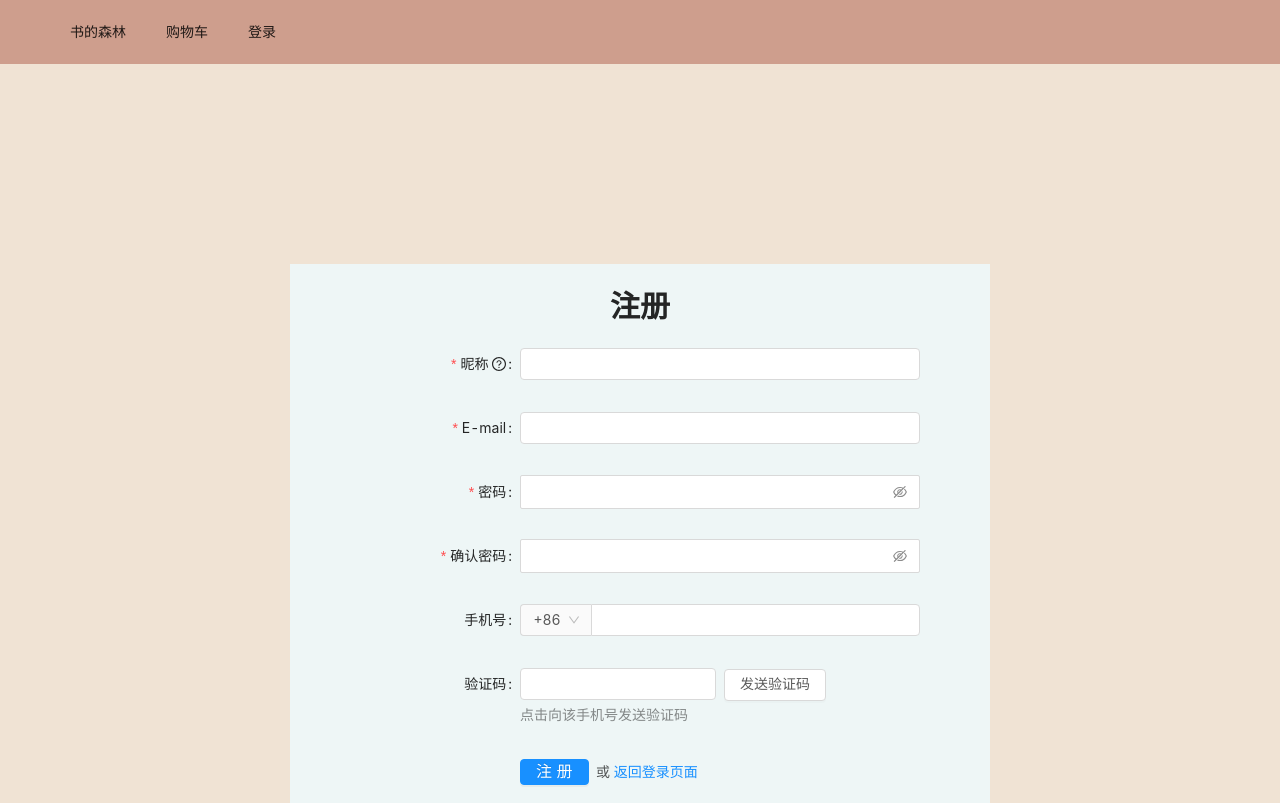
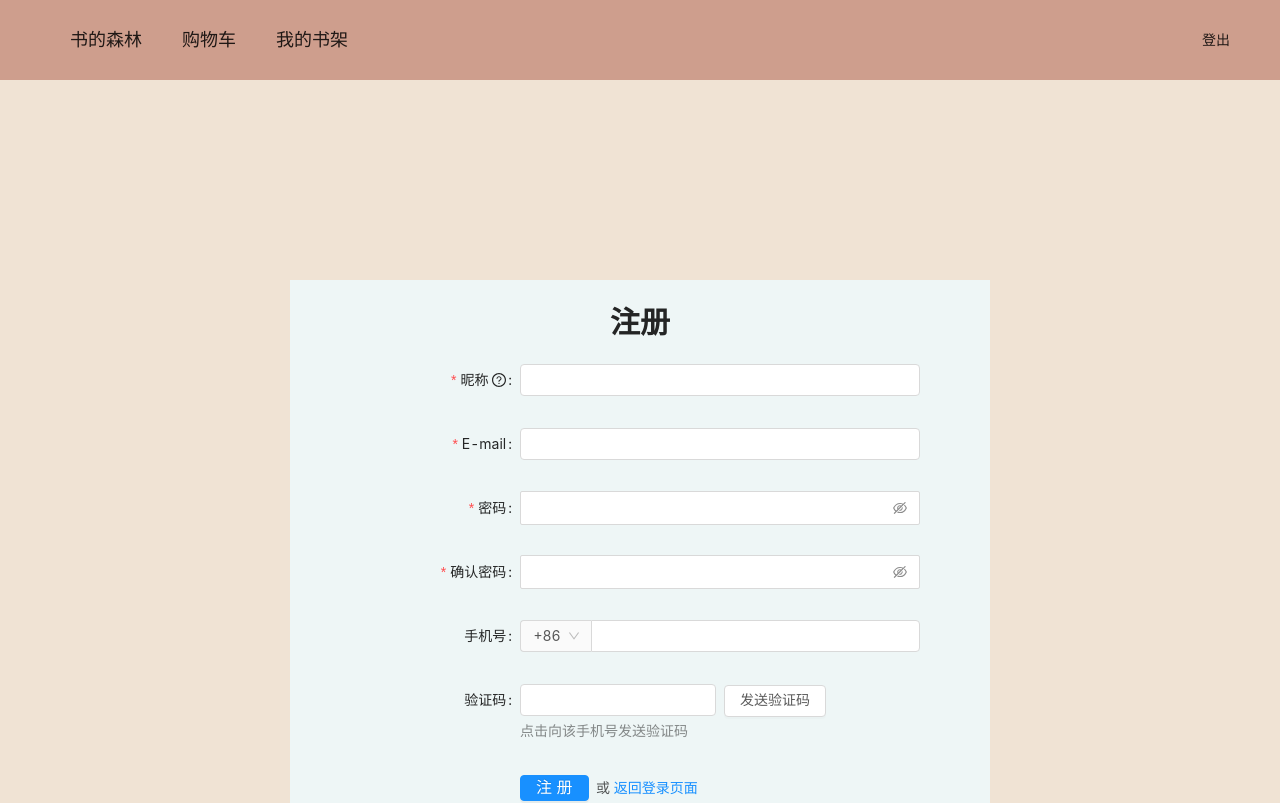
Before and after one commit to crispika/book-pecker, a React (Create React App) app in the folder bookpecker/: page /register in a window 1280 px wide. Shown: the top 803 px of the page. Built offline with nearby package versions, Linux system fonts and the light colour scheme.

Commit message:
登录页面后续功能_记住密码,条件渲染,header登出功能,都有问题卡住没写完_(:з」∠)_

```diff
--- a/bookpecker/package.json
+++ b/bookpecker/package.json
@@ -15,6 +15,7 @@
     "prop-types": "^15.7.2",
     "react": "^16.13.1",
     "react-app-rewired": "^2.1.6",
+    "react-cookies": "^0.1.1",
     "react-dom": "^16.13.1",
     "react-redux": "^7.2.0",
     "react-router-dom": "^5.2.0",
--- a/bookpecker/src/App.js
+++ b/bookpecker/src/App.js
@@ -18,6 +18,8 @@ const { Content, Footer } = Layout;
 
 export default class App extends Component {
 
+
+
     render() {
         return (
             <div>
@@ -28,8 +30,8 @@ export default class App extends Component {
                         <Switch>
                             <Route path='/books' component={BookList} />
                             <Route path='/trolley' component={Trolley}/>
+                            <Route path="/register" component={Register}/>
                             <Route path='/login' component={Login}/>
-                            <Route path="/register" component={Register}/>
                             <Route path='/user' component={User}/>
                             <Route path="/description/:id" component={Description}/>
                             <Redirect to='/books' />
--- /dev/null
+++ b/bookpecker/src/pages/header/header.css
@@ -0,0 +1,17 @@
+.header {
+  display: flex;
+  justify-content: space-between;
+  height: 80px;
+}
+.header .menu {
+  line-height: 80px;
+  display: inline-block;
+  width: 90%;
+  height: 100%;
+  border: none;
+  font-size: 18px;
+}
+.header .logOut {
+  line-height: 80px;
+}
+/*# sourceMappingURL=./header.css.map */
--- a/bookpecker/src/pages/header/header.jsx
+++ b/bookpecker/src/pages/header/header.jsx
@@ -2,14 +2,39 @@ import React, { Component } from 'react'
 import { Layout, Menu } from 'antd'
 import { NavLink } from 'react-router-dom'
 import { header_bg_color } from "../../assets/color";
+import {useLoginStatus} from "../../utils/hooks"
+import "./header.less"
+import logo from "./img/pecker-logo.png"
 
 const { Header } = Layout;
 
 export default class MyHeader extends Component {
+    constructor(props){
+        super(props)
+        console.log("props")
+        console.log(props);
+    }
+
+    handleLogout = () => {
+        //TODO 登出操作
+
+        // 跳转至/books
+        //XXX 为什么此处props是空的？
+        this.props.history.push("/books");
+    }
+
     render() {
+        //XXX just for test
+        const isLogin = true;
+        // const isLogin = useLoginStatus();
         return (
             <Header style={{ backgroundColor: header_bg_color }} className="header">
-                <Menu style={{ backgroundColor: header_bg_color }} mode="horizontal" defaultSelectedKeys={['1']}>
+                <Menu
+                    className="menu"
+                    style={{ backgroundColor: header_bg_color }}
+                    mode="horizontal"
+                    defaultSelectedKeys={['1']}
+                >
 
                     <Menu.Item key="book-list">
                         <NavLink to='/books'>书的森林 </NavLink>
@@ -17,13 +42,16 @@ export default class MyHeader extends Component {
                     <Menu.Item key="trolley">
                         <NavLink to="/trolley">购物车</NavLink>
                     </Menu.Item>
-                    <Menu.Item key="login">
+                    {!isLogin &&
+                    (<Menu.Item key="login">
                         <NavLink to="/login">登录</NavLink>
-                    </Menu.Item>
-                    {/* <Menu.Item key="user">
+                    </Menu.Item>)}
+                    {isLogin && (<Menu.Item key="user">
                         <NavLink to="/user">我的书架</NavLink>
-                    </Menu.Item> */}
+                    </Menu.Item>)}
                 </Menu>
+                {isLogin &&
+                    <div className="logOut" onClick={this.handleLogout}>登出</div>}
             </Header>
         )
     }
--- /dev/null
+++ b/bookpecker/src/pages/header/header.less
@@ -0,0 +1,22 @@
+@dark-red:#98554B;
+
+.header{
+    display: flex;
+    justify-content: space-between;
+    height: 80px;
+    .menu{
+        line-height: 80px;
+        display: inline-block;
+        width: 90%;
+        height: 100%;
+        border: none;
+        font-size: 18px;
+    }
+    .logOut{
+        line-height: 80px;
+    }
+    .logOut:hover{
+
+    }
+
+}
--- a/bookpecker/src/pages/login/login.jsx
+++ b/bookpecker/src/pages/login/login.jsx
@@ -2,20 +2,37 @@ import React, { Component } from 'react'
 import { Form, Input, Button, Checkbox } from 'antd';
 import { UserOutlined, LockOutlined } from '@ant-design/icons';
 import "./login.less"
-import {Link} from "react-router-dom"
-import {notifyFailure} from "../../utils/notification"
+import { Link } from "react-router-dom"
+import { notifyFailure } from "../../utils/notification"
+import cookie from 'react-cookies'
 
 
-export default class Login extends Component {
+// const Login = () => {
+class Login extends Component {
+    constructor(props) {
+        super(props);
+        console.log(props)
+        this.state = {
+            isRemembered: cookie.load('isRemembered') || false
+        }
+    }
 
+    // const onFinish = (values) => {
     onFinish = (values) => {
-        console.log('Received values of form: ',values);
-        const {email,password,remember} = values
-        //TODO 发送ajax请求数据
+        console.log('Received values of form: ', values);
+        const { email, password, remember } = values
+        //TODO redux发送ajax请求数据
 
         //TODO 成功，返回主页; 错误，弹出Notification
-        notifyFailure("遇到电波错误","登录失败(ಥ_ಥ)，请稍后再试。")
-      };
+        notifyFailure("遇到电波错误", "登录失败(ಥ_ಥ)，请稍后再试。")
+    };
+
+    handleRememberPwd = (e) => {
+        console.log(e)
+        // const value = e.target.name === 'isGoing' ? target.checked : target.value;
+        // console.log(value)
+
+    };
 
 
     render() {
@@ -29,7 +46,9 @@ export default class Login extends Component {
                         remember: true,
                     }}
                     // 提交表单且数据验证成功后的回调
+                    // onFinish={onFinish}
                     onFinish={this.onFinish}
+                    initialValues={{ "email": "123@gmail.com", "password": "123456" }}
                 >
                     <Form.Item
                         className="form-item"
@@ -66,9 +85,9 @@ export default class Login extends Component {
                     </Form.Item>
 
                     {/* XXX 表单项样式未设置好,无法调整form.item的样式 */}
-                    <Form.Item className="form-item" style={{display:"flex",justifyContent:"space-between"}}>
+                    <Form.Item className="form-item" style={{ display: "flex", justifyContent: "space-between" }}>
                         <Form.Item name="remember" valuePropName="checked" noStyle>
-                            <Checkbox>记住我</Checkbox>
+                            <Checkbox name="isRemembered" checked={this.state.isRemembered} onChange={this.handleRememberPwd}>记住我</Checkbox>
                         </Form.Item>
 
                         <a className="login-form-forgot" href="#">
@@ -87,3 +106,5 @@ export default class Login extends Component {
         )
     }
 }
+
+export default Login
--- a/bookpecker/src/pages/register/register.jsx
+++ b/bookpecker/src/pages/register/register.jsx
@@ -1,14 +1,6 @@
 import React, { useState } from 'react';
-import {Link} from "react-router-dom"
-import {
-    Form,
-    Input,
-    Tooltip,
-    Select,
-    Row,
-    Col,
-    Button,
-} from 'antd';
+import { Link } from "react-router-dom"
+import { Form, Input, Tooltip, Select, Row, Col, Button, } from 'antd';
 import { QuestionCircleOutlined } from '@ant-design/icons';
 import "./register.less"
 
@@ -32,11 +24,12 @@ const prefixSelector = (
 const Register = () => {
     const [form] = Form.useForm();
 
+    //TODO 提交表单回调
     const onFinish = values => {
         console.log('Received values of form: ', values);
     };
 
-    // const [autoCompleteResult, setAutoCompleteResult] = useState([]);
+
 
     const formItemLayout = {
         labelCol: { xs: { span: 24, }, sm: { span: 8, }, },
@@ -60,7 +53,7 @@ const Register = () => {
                 name="register"
                 onFinish={onFinish}
                 scrollToFirstError
-                initialValues={{prefix: '86'}}
+                initialValues={{ prefix: '86' }}
             >
                 <Form.Item
                     name="nickname"
@@ -75,9 +68,18 @@ const Register = () => {
                     rules={[
                         {
                             required: true,
-                            message: 'Please input your nickname!',
-                            whitespace: true,
+                            message: '请输入您的昵称！',
+
                         },
+                        {
+                            min: 2,
+                            max: 10,
+                            message: "用户名长度仅限于2-10位。"
+                        },
+                        {
+                            pattern: /([\u4e00-\u9fa5]|[\w]|[_])+$/,
+                            message: "用户名长度仅能由汉字、字母、数字或下划线组成"
+                        }
                     ]}
                 >
                     <Input />
@@ -89,12 +91,10 @@ const Register = () => {
                     rules={[
                         {
                             type: 'email',
+                            whitespace: true,
                             message: 'Email地址不合法!',
                         },
-                        {
-                            required: true,
-                            message: '请输入email地址',
-                        },
+                        { required: true, message: '请输入email地址！' },
                     ]}
                 >
                     <Input />
@@ -104,10 +104,17 @@ const Register = () => {
                     name="password"
                     label="密码"
                     rules={[
+                        { required: true, message: '请输入密码！' },
+                        // 密码验证规则
                         {
-                            required: true,
-                            message: '请输入密码!',
+                            min: 6,
+                            max: 20,
+                            message: "密码长度仅限于6-20位。",
                         },
+                        {
+                            pattern: /^[\w_]+$/,
+                            message: "密码仅允许由字母，数字与下划线组成。"
+                        }
                     ]}
                     hasFeedback
                 >
@@ -179,7 +186,7 @@ const Register = () => {
                 </Form.Item>
 
                 <Form.Item {...tailFormItemLayout}>
-                    <Button type="primary" htmlType="submit" style={{fontSize:16,height:"100%"}}>
+                    <Button type="primary" htmlType="submit" style={{ fontSize: 16, height: "100%" }}>
                         注册
                     </Button>
                     &nbsp;&nbsp;或&nbsp;
--- a/bookpecker/src/utils/hooks.js
+++ b/bookpecker/src/utils/hooks.js
@@ -1,6 +1,21 @@
 import { useState } from "react";
 
-function useLoginStatus(){
+/** 管理登录状态信息的hook */
+export function useLoginStatus() {
+
+    const [isLogin, setIsLogin] = useState(null);
+
+    //TODO 查看cookie的token信息
+    if (true) {
+        setIsLogin(false)
+    }
+    else {
+        setIsLogin(true)
+    }
 
 
+    if (isLogin === null) {
+        return 'Loading...';
+    }
+    return isLogin
 }
```
Also changed, not shown: 2 other files (tests, documents, lock files or other folders). Lines whose indentation alone changed are shown as unchanged.
